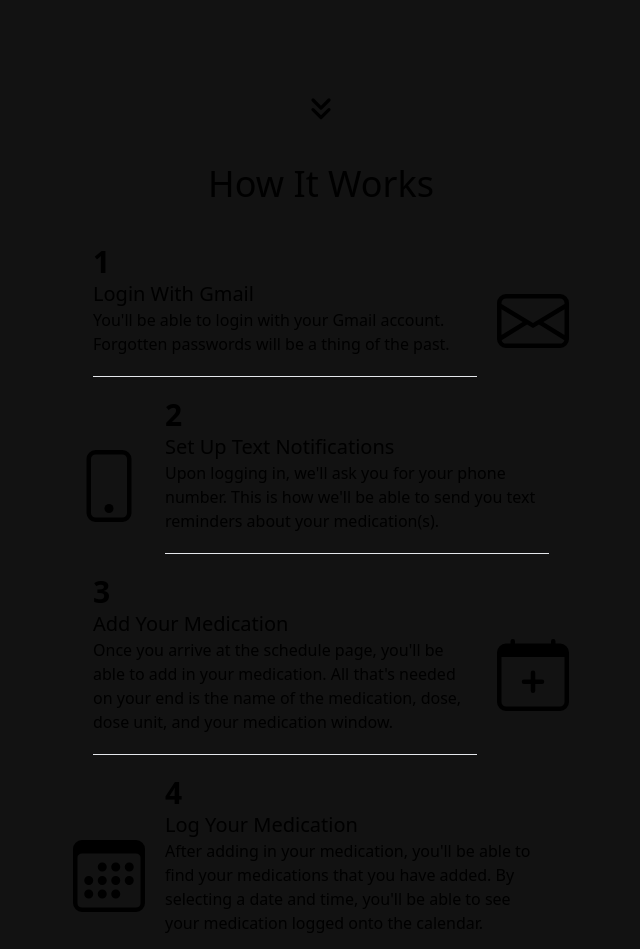
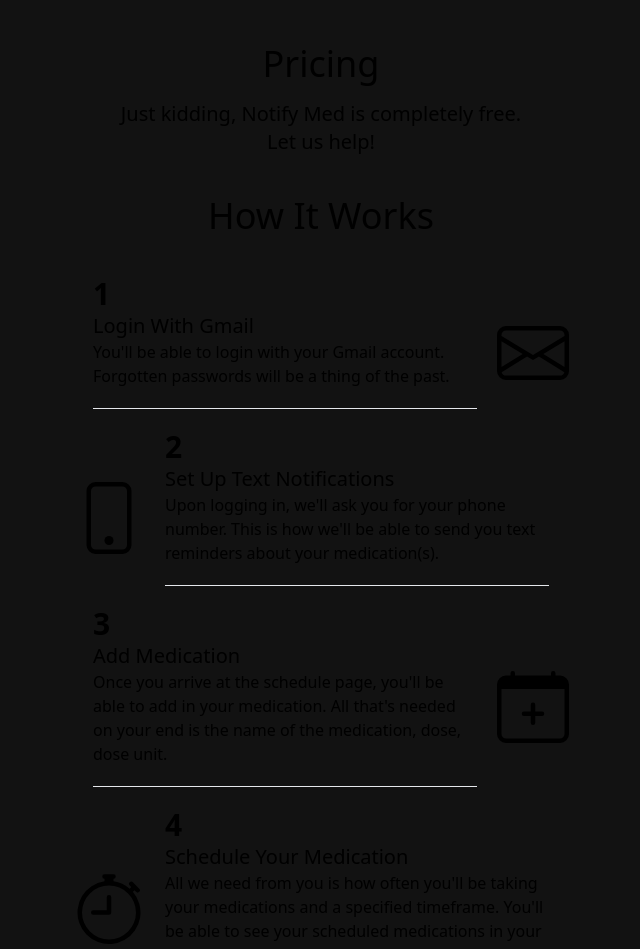
Before and after one commit to NotifyMed/NotifyMed, a Next.js app: page / in a window 1280 px wide. Shown: the part 1500-2449 px from the top of the page, without its empty margins (319-959 px from the left). Built offline with nearby package versions, Linux system fonts and the light colour scheme; no server answers.

Commit message:
Add pricing and add step to how it works

```diff
--- a/components/global/Navbar.tsx
+++ b/components/global/Navbar.tsx
@@ -26,6 +26,11 @@
           },
         ]
       : [
+          {
+            name: "Pricing",
+            href: "/#pricing",
+            current: false,
+          },
           {
             name: "How It Works",
             href: "/#how-it-works",
--- a/components/landing/HowItWorks.tsx
+++ b/components/landing/HowItWorks.tsx
@@ -5,7 +5,10 @@
   BsEnvelope,
   BsPhone,
   BsPhoneVibrate,
+  BsStopwatch,
 } from "react-icons/bs";
+
+import { MdOutlineSchedule, MdSchedule } from "react-icons/md";
 
 function HowItWorks() {
   const steps = [
@@ -23,27 +26,35 @@
     },
     {
       number: 3,
-      title: "Add Your Medication",
-      text: "Once you arrive at the schedule page, you'll be able to add in your medication. All that's needed on your end is the name of the medication, dose, dose unit, and your medication window.",
+      title: "Add Medication",
+      text: "Once you arrive at the schedule page, you'll be able to add in your medication. All that's needed on your end is the name of the medication, dose, dose unit.",
       icon: <BsCalendarPlus />,
     },
     {
       number: 4,
+      title: "Schedule Your Medication",
+      text: "All we need from you is how often you'll be taking your medications and a specified timeframe. You'll be able to see your scheduled medications in your account page.",
+      icon: <BsStopwatch />,
+    },
+    {
+      number: 5,
       title: "Log Your Medication",
-      text: "After adding in your medication, you'll be able to find your medications that you have added. By selecting a date and time, you'll be able to see your medication logged onto the calendar.",
+      text: "After scheduling your medication, you'll are now able to find your added medications. By selecting a date and time, you'll be able to see your medication logged onto the calendar.",
       icon: <BsCalendar3 />,
     },
     {
-      number: 5,
+      number: 6,
       title: "GET READY TO BE NOTIFIED",
-      text: "Our system will check if you have logged your medication during your medication window. If it hasn't been logged, we'll send out a text to remind you. It's that simple!",
+      text: "Our system will check if you have logged your medication within your scheduled timeframe. If it hasn't been logged, we'll send out a text to remind you. It's that simple!",
       icon: <BsPhoneVibrate />,
     },
   ];
 
   return (
     <div>
-      <p className="text-4xl text-center mb-10">How It Works</p>
+      <p className="text-2xl text-bold sm:text-4xl text-center mb-10">
+        How It Works
+      </p>
       {steps.map((step) => (
         <div key={step.number} className="">
           <div
@@ -56,7 +67,7 @@
               <p className="text-3xl font-semibold">{step.number}</p>
               <p className="text-xl">{step.title}</p>
               <p className="">{step.text}</p>
-              {step.number % 5 !== 0 && <hr className="my-5" />}
+              {step.number % 6 !== 0 && <hr className="my-5" />}
             </div>
           </div>
         </div>
--- a/components/landing/ScrollTextAnimation.tsx
+++ b/components/landing/ScrollTextAnimation.tsx
@@ -19,7 +19,7 @@
         className="min-h-[150vh] bg-gray-dark p-10 sm:p-10 lg:p-56"
         ref={scrollContainerRef}
       >
-        <p className="top-0 py-20 text-5xl font-bold leading-tight text-white">
+        <p className="top-0 py-5 text-5xl font-bold leading-tight text-white">
           {words.map((word, index) => (
             <Word
               key={index}
--- a/pages/index.tsx
+++ b/pages/index.tsx
@@ -97,9 +97,18 @@
             <HiChevronDoubleDown className="w-8 h-8 cursor-pointer hover:scale-110 transition-transform" />
           </button>
         </div>
+
+        <div id="pricing" className="text-center my-10">
+          <div className="text-2xl sm:text-4xl text-bold mt-4 ">Pricing</div>
+          <div className="text-lg sm:text-xl mt-4">
+            Just kidding, Notify Med is completely free.
+          </div>
+          <div className="text-lg sm:text-xl leading-2">Let us help!</div>
+        </div>
         <div id="how-it-works">
           <HowItWorks />
         </div>
+
         <div className="flex flex-col justify-center items-center mt-10">
           <div className="w-full max-w-sm  shadow bg-gray-dark">
             <h2 className="mb-3 text-3xl font-extrabold tracking-tight text-gray-900 dark:text-white">
```
